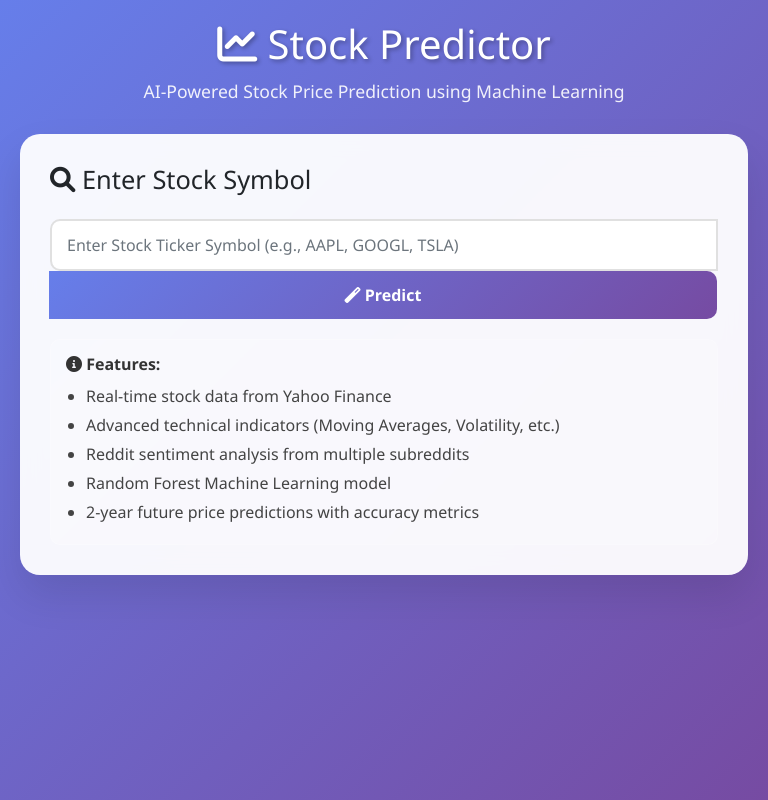
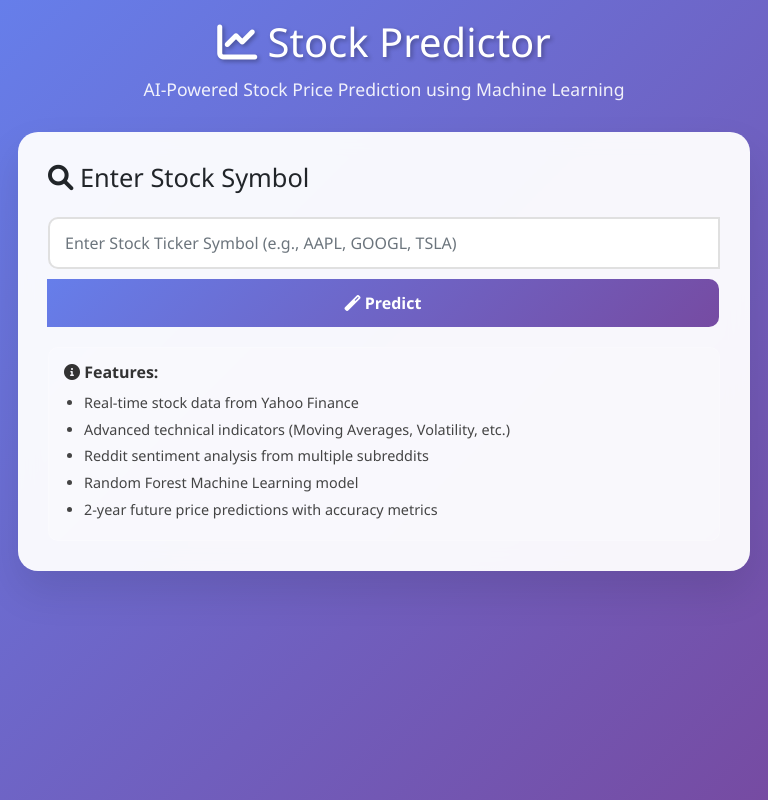
Before and after one commit to Harry166/StockPredictor, a Flask app: page / in a window 768 px wide. Run offline with Flask 3, Linux system fonts and the light colour scheme; some libraries are stand-ins or nearby versions.

Commit message:
Add responsive web design for mobile and tablet devices
- Added mobile-first responsive CSS with breakpoints for phones and tablets
- Optimized font sizes, padding, and spacing for different screen sizes
- Implemented touch-friendly interactions and minimum 48px touch targets
- Prevented zoom on mobile input focus and improved form accessibility
- Added tablet-specific styling for mid-range devices
- Enhanced button interactions with proper touch feedback
- Improved chart and sentiment display responsiveness
- Better mobile typography and spacing for readability

```diff
--- a/templates/index.html
+++ b/templates/index.html
@@ -16,6 +16,94 @@
             max-width: 900px;
             margin: 0 auto;
             padding: 20px;
+        }
+
+        /* Mobile-first responsive design */
+        @media (max-width: 768px) {
+            .main-container {
+                padding: 15px;
+                margin: 0 auto;
+            }
+
+            .header h1 {
+                font-size: 2rem;
+            }
+
+            .header p {
+                font-size: 1rem;
+            }
+
+            .prediction-card {
+                padding: 20px;
+                margin-bottom: 20px;
+            }
+
+            .btn-predict {
+                padding: 15px 20px;
+                font-size: 14px;
+                margin-top: 10px;
+            }
+
+            .stock-info, .prediction-result {
+                padding: 15px;
+                margin-bottom: 15px;
+            }
+
+            .stock-info h4, .prediction-result h4 {
+                font-size: 1.2rem;
+                margin-bottom: 15px;
+            }
+
+            .col-md-4, .col-md-6 {
+                margin-bottom: 15px;
+            }
+
+            .sentiment-info {
+                padding: 12px;
+                margin-top: 12px;
+            }
+
+            .sentiment-explanation {
+                padding: 12px;
+                margin-top: 15px;
+            }
+
+            .sentiment-details {
+                font-size: 0.85rem;
+            }
+
+            .chart-container {
+                padding: 15px;
+                margin-top: 15px;
+            }
+
+            .feature-list {
+                padding: 12px;
+                margin-top: 12px;
+            }
+
+            .feature-list li {
+                font-size: 0.9rem;
+            }
+        }
+
+        /* Tablet responsive design */
+        @media (min-width: 768px) and (max-width: 1024px) {
+            .main-container {
+                padding: 18px;
+            }
+
+            .header h1 {
+                font-size: 2.2rem;
+            }
+
+            .prediction-card {
+                padding: 25px;
+            }
+
+            .stock-info, .prediction-result {
+                padding: 18px;
+            }
         }
         .header {
             text-align: center;
@@ -49,6 +137,16 @@
             border: 2px solid #e0e0e0;
             transition: all 0.3s ease;
         }
+
+        /* Prevent zoom on mobile input focus */
+        @media (max-width: 768px) {
+            .form-control {
+                font-size: 16px; /* Prevents zoom on iOS */
+                -webkit-appearance: none;
+                -moz-appearance: none;
+                appearance: none;
+            }
+        }
         .form-control:focus {
             border-color: #667eea;
             box-shadow: 0 0 0 0.2rem rgba(102, 126, 234, 0.25);
@@ -67,6 +165,36 @@
         .btn-predict:hover {
             transform: translateY(-2px);
             box-shadow: 0 10px 20px rgba(102, 126, 234, 0.3);
+        }
+
+        /* Touch-friendly mobile interactions */
+        @media (max-width: 768px) {
+            .btn-predict:hover {
+                transform: none; /* Disable hover effects on mobile */
+                box-shadow: none;
+            }
+
+            .btn-predict:active {
+                transform: scale(0.98);
+                transition: transform 0.1s ease;
+            }
+
+            /* Improve touch targets */
+            .btn-predict {
+                min-height: 48px; /* Minimum touch target size */
+                touch-action: manipulation;
+            }
+
+            .form-control {
+                min-height: 48px;
+                touch-action: manipulation;
+            }
+
+            /* Better spacing for touch */
+            .sentiment-value {
+                padding: 8px 12px;
+                margin: 4px 0;
+            }
         }
         .result-section {
             margin-top: 30px;
```
